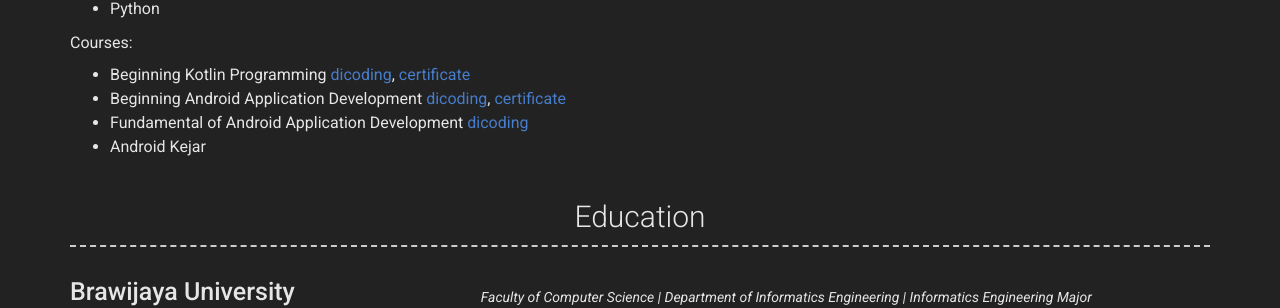
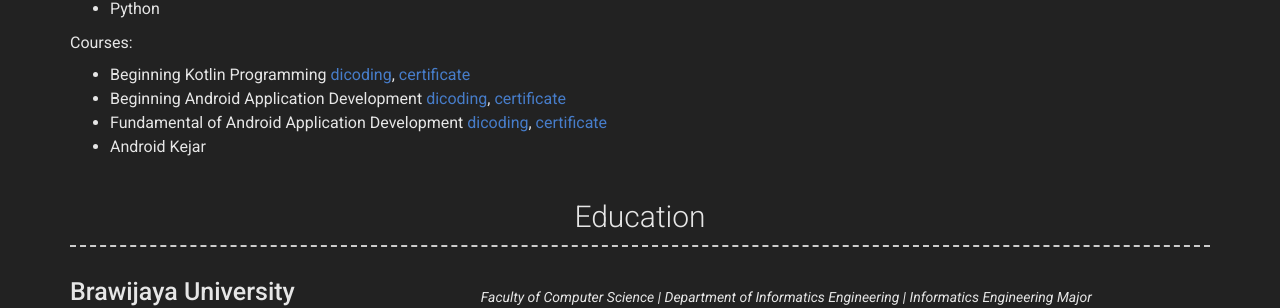
Before and after one commit to fauzanpahlawan/fauzanpahlawan.github.io, a Jekyll site: the page built from index.md, in a window 1280 px wide and 900 px high, scrolled down 528 px. Shown: the part 147-455 px from the top of the window. Built offline with Jekyll 4.4.1, drawn with Linux system fonts in a browser that asks for light colours; nearby versions of some CDN libraries.

Commit message:
update certificate

```diff
--- a/_config.yml
+++ b/_config.yml
@@ -69,7 +69,7 @@ about_content: | # this will include new lines to allow paragraphs
   Courses:
     - Beginning Kotlin Programming [dicoding](https://www.dicoding.com/users/556764/academies), [certificate](https://drive.google.com/open?id=1LS75ogIS8p1bYaZJwZ2GTwH-YaHWesrR)
     - Beginning Android Application Development [dicoding](https://www.dicoding.com/users/556764/academies), [certificate](https://drive.google.com/open?id=17LW88AQWxB-OuCyvs95krsxCm4KmwpRm)
-    - Fundamental of Android Application Development [dicoding](https://drive.google.com/file/d/1HBnwuA7-YIvo8ahBOrF9ry2Pz7akxj_h/view)
+    - Fundamental of Android Application Development [dicoding](https://www.dicoding.com/certificates/0LZ0DOMNKX65), [certificate](https://drive.google.com/file/d/1HBnwuA7-YIvo8ahBOrF9ry2Pz7akxj_h/view)
     - Android Kejar
 
 # Projects Section
```
